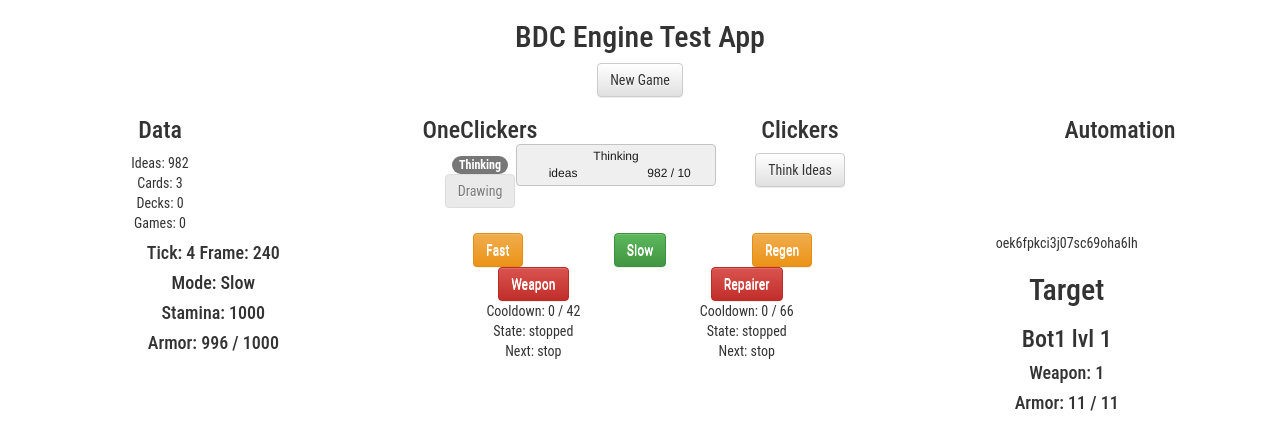
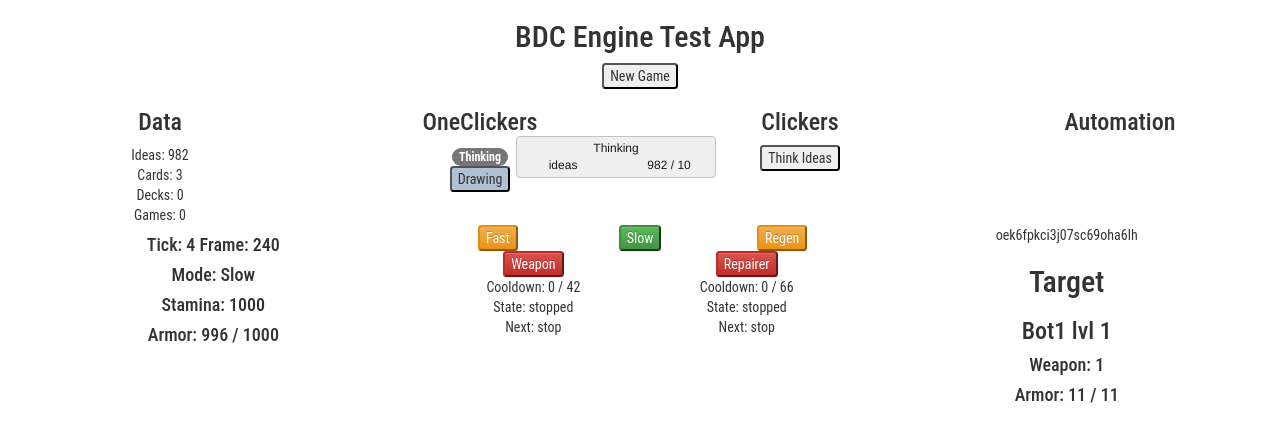
Before and after one commit to blackdeck/bdc-engine, a React (Create React App) app: page / in a window 1280 px wide. Both pictures are taken after a click on the button "Thinking". Shown: the top 448 px of the page. Built offline with nearby package versions, Linux system fonts and the light colour scheme.

Commit message:
New button styles

```diff
--- a/src/App.js
+++ b/src/App.js
@@ -153,7 +153,7 @@ class App extends Component {
         return (
             <div className="App">
                 <h2>BDC Engine Test App</h2>
-                <Button onClick={this.newGame}>New Game</Button>
+                <button onClick={this.newGame}>New Game</button>
 
                 <div className="flex-container-row">
                     <div className="flex-element">
@@ -175,11 +175,11 @@ class App extends Component {
                                         {this.state[key]
                                             ? <span className="badge">{item.name}</span>
                                             :
-                                            <Button
+                                            <button
                                                 className={(item.cost ? this.isEnough(this.state, item.cost) ? '' : 'disabled' : '')}
                                                 onClick={() => { this.onClickWrapper(item); }}>
                                                 {item.name}
-                                            </Button>}
+                                            </button>}
                                     </OverlayTrigger>
                                 </div>
                         )}
@@ -192,11 +192,11 @@ class App extends Component {
                                 :
                                 <div key={key}>
                                     <OverlayTrigger delay={150} placement="right" overlay={tooltip(this.state, item)}>
-                                        <Button
+                                        <button
                                             className={(item.cost ? this.isEnough(this.state, item.cost) ? '' : 'disabled' : '')}
                                             onClick={() => { this.onClickWrapper(item); }}>
                                             {item.name}
-                                        </Button>
+                                        </button>
                                     </OverlayTrigger>
                                 </div>
                         )}
@@ -211,11 +211,11 @@ class App extends Component {
                                     <OverlayTrigger delay={150} placement="left" overlay={tooltip(this.state, item)}>
                                         <span>
                                             {state[key] ? <span>{item.name}: {state[key]}</span> : ''}
-                                            {<Button
+                                            {<button
                                                 className={(item.cost ? this.isEnough(this.state, item.cost) ? '' : 'disabled' : '')}
                                                 onClick={() => { this.onClickWrapper(item); }}>
                                                 Buy {item.name}
-                                            </Button>}
+                                            </button>}
                                         </span>
                                     </OverlayTrigger>
                                 </div>
@@ -238,14 +238,14 @@ class App extends Component {
                                 :
                                 <div className="flex-element" key={key}>
                                     <OverlayTrigger delay={150} placement="right" overlay={tooltip(this.state, item)}>
-                                        {<Button
+                                        {<button
                                             className={classNames(
                                                 this.state.mode === key ? 'btn-success' : 'btn-warning',
                                                 item.cost ? this.isEnough(this.state, item.cost) ? '' : 'disabled' : ''
                                             )}
                                             onClick={() => { this.onClickWrapper(item); }}>
                                             {item.name}
-                                        </Button>}
+                                        </button>}
                                     </OverlayTrigger>
                                 </div>
                         )}
@@ -258,14 +258,14 @@ class App extends Component {
                                     <div className="flex-element flex-container-column" key={key}>
                                         <div className="flex-element">
                                             <OverlayTrigger delay={150} placement="right" overlay={tooltip(this.state, item)}>
-                                                {<Button
+                                                {<button
                                                     className={classNames(
                                                         this.state[key].current_state === 'stopped' ? 'btn-danger' : this.state[key].next_command === 'start' ? 'btn-success' : 'btn-warning',
                                                         item.cost ? this.isEnough(this.state, item.cost) ? '' : 'disabled' : ''
                                                     )}
                                                     onClick={() => { this.onClickWrapper(item); }}>
                                                     {item.name}
-                                                </Button>}
+                                                </button>}
                                             </OverlayTrigger>
                                         </div>
                                         <div className="flex-element">
@@ -289,11 +289,11 @@ class App extends Component {
                                         <OverlayTrigger delay={150} placement="bottom" overlay={tooltip(this.state, item)}>
                                         <div className="flex-container-column">
                                             {state[key] ? <span className="flex-element">{item.name}: {state[key]}</span> : ''}
-                                            {<span className="flex-element"><Button
+                                            {<span className="flex-element"><button
                                                 className={(item.cost ? this.isEnough(this.state, item.cost) ? '' : 'disabled' : '')}
                                                 onClick={() => { this.onClickWrapper(item); }}>
                                                 Buy {item.name}
-                                            </Button></span>}
+                                            </button></span>}
                                         </div>
                                         </OverlayTrigger>
                                     </div>
--- a/src/css/App.css
+++ b/src/css/App.css
@@ -20,3 +20,8 @@ body {
 #tooltip > .tooltip-arrow{
   display: none;
 }
+
+button {
+  border-radius: 3.5px;
+  max-width: 120px;
+}
```
